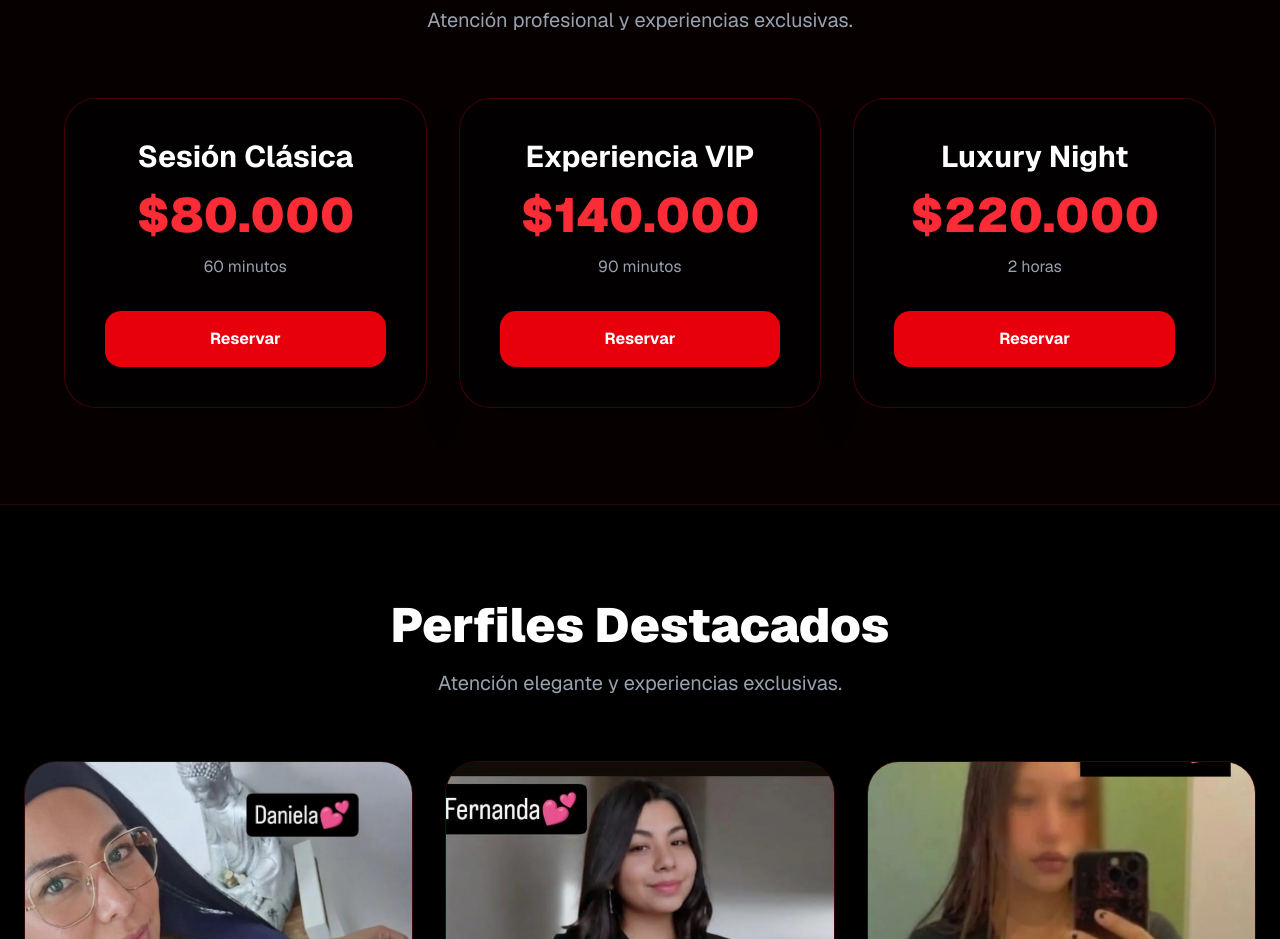
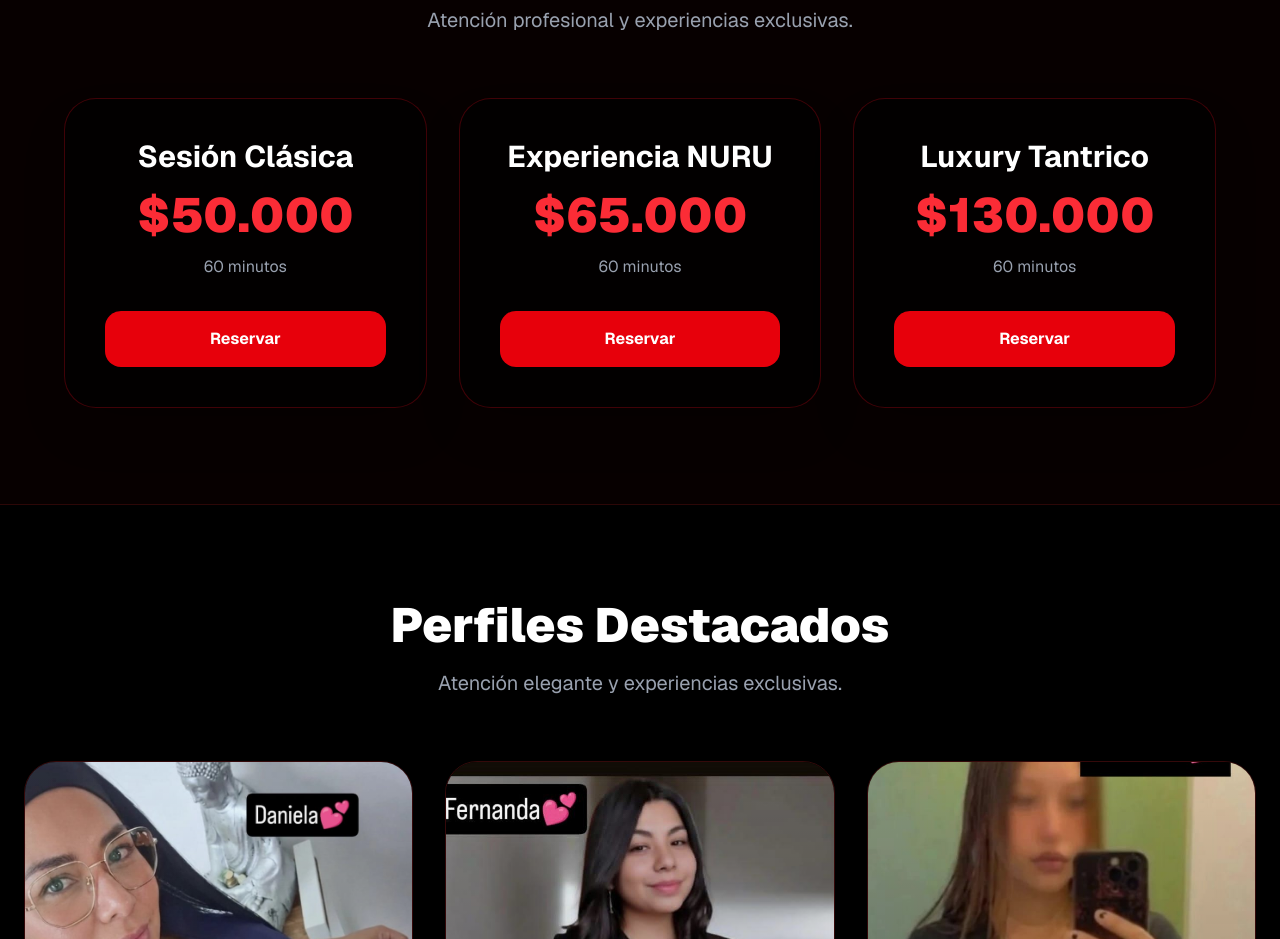
Before and after one commit to maruapersonal-create/tantraprovidencia-web, a Next.js app: page / in a window 1280 px wide. Shown: the part 1720-2659 px from the top of the page. Built offline with nearby package versions, Linux system fonts and the light colour scheme.

Commit message:
nuevos valores

```diff
--- a/app/page.tsx
+++ b/app/page.tsx
@@ -178,18 +178,18 @@ export default function TantraProvidencia() {
             {[
               {
                 title: 'Sesión Clásica',
-                price: '$80.000',
+                price: '$50.000',
                 time: '60 minutos',
               },
               {
-                title: 'Experiencia VIP',
-                price: '$140.000',
-                time: '90 minutos',
+                title: 'Experiencia NURU',
+                price: '$65.000',
+                time: '60 minutos',
               },
               {
-                title: 'Luxury Night',
-                price: '$220.000',
-                time: '2 horas',
+                title: 'Luxury Tantrico',
+                price: '$130.000',
+                time: '60 minutos',
               },
             ].map((plan, index) => (
               <div
```
